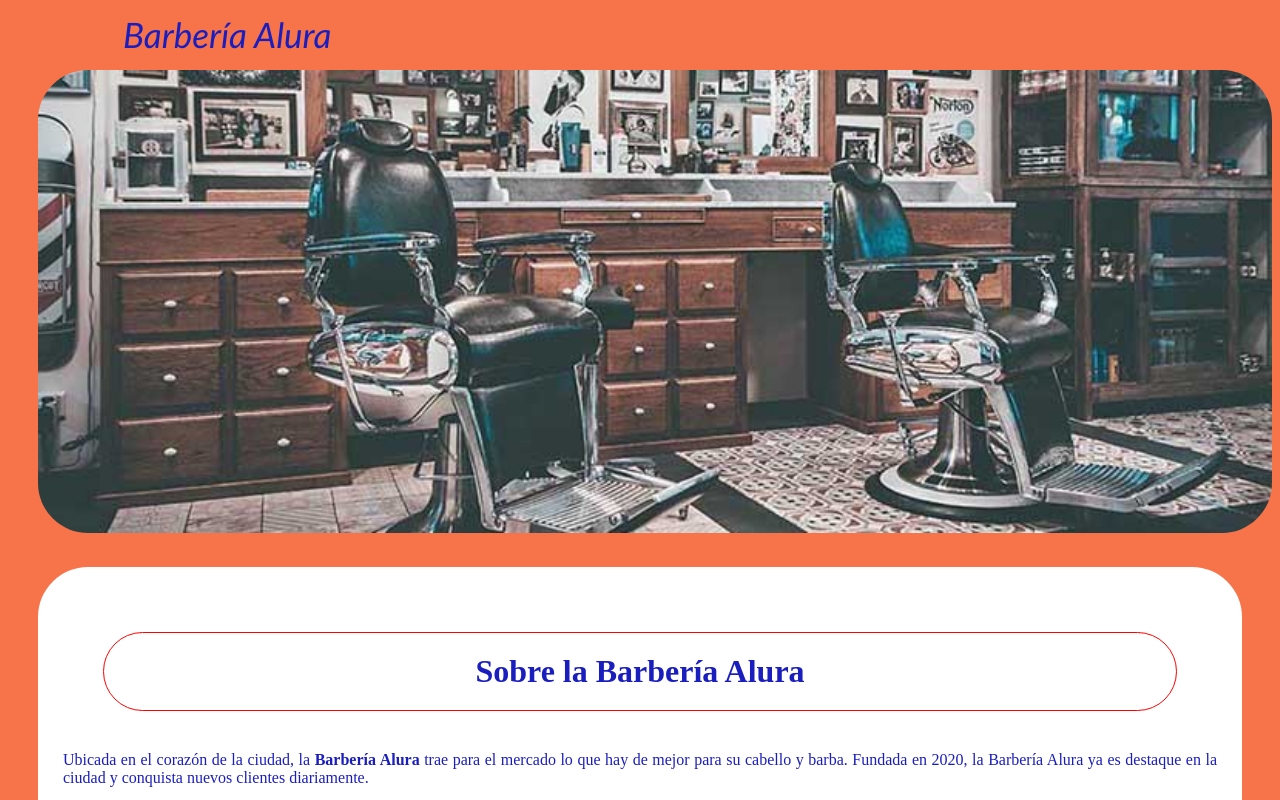
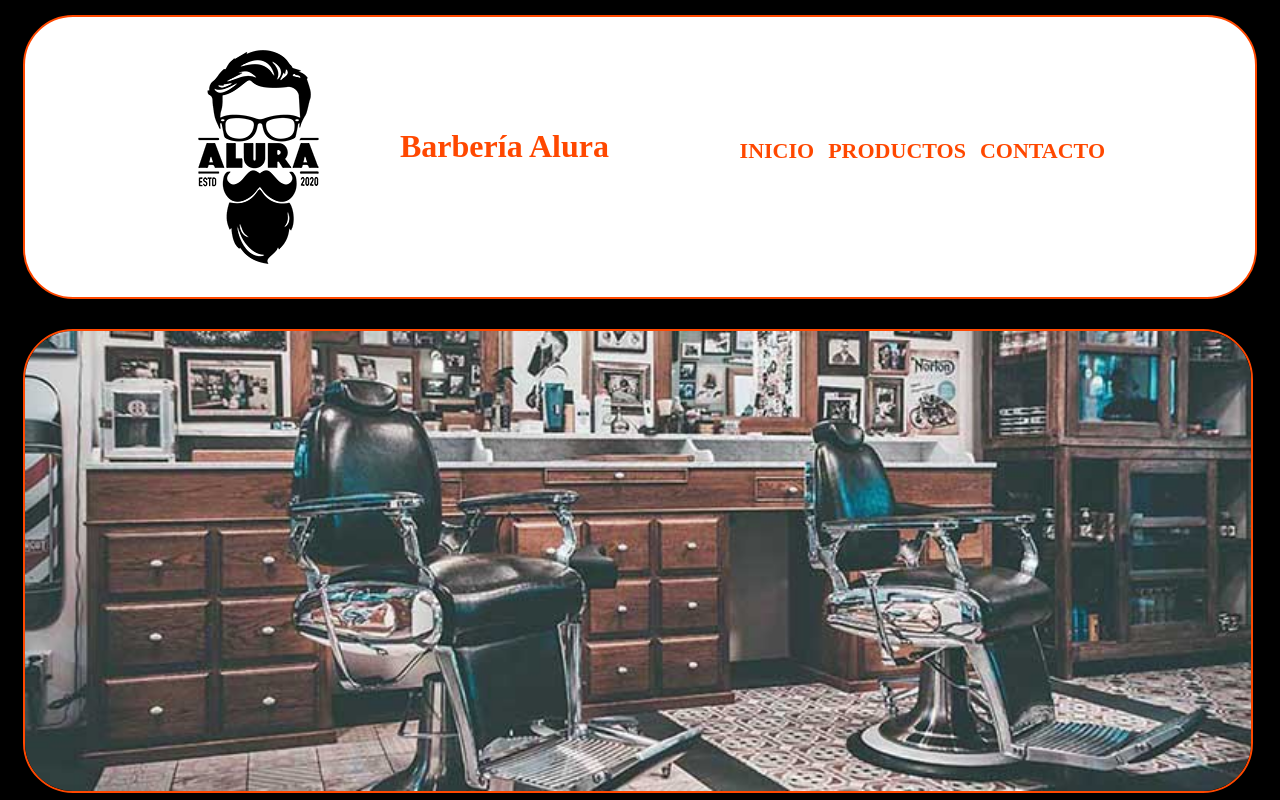
Before and after one commit to AxMar1221/HTML5-CSS3-Part4, a plain HTML site: page index.html in a window 1280 px wide. Shown: the top 800 px of the page. Drawn offline with Linux system fonts and the light colour scheme.

Commit message:
fin de curso

```diff
--- a/index.html
+++ b/index.html
@@ -10,9 +10,27 @@
 </head>
 
 <body>
-    <div>
-        <header>Barbería Alura</header>
-    </div>
+    <header>
+        <div class="box-container">
+            <img src="assets/logo.png" alt="logo-header">
+            <h1>
+                Barbería Alura
+            </h1>
+            <nav>
+                <ul>
+                    <li>
+                        <a href="productos.html">Inicio</a>
+                    </li>
+                    <li>
+                        <a href="#">Productos</a>
+                    </li>
+                    <li>
+                        <a href="#">Contacto</a>
+                    </li>
+                </ul>
+            </nav>
+        </div>
+    </header>
 
     <img id="barber" src="assets/banner.jpg" alt="barber">
     <div class="main-div">
@@ -62,7 +80,6 @@
         </ul>
         <img id="diferenciales" src="assets/diferenciales.jpg" alt="">
     </div>
-    <script></script>
 </body>
 
 </html>
--- /dev/null
+++ b/productos.css
@@ -0,0 +1,89 @@
+body {
+  background-color: #000000;
+  color: #ff4800;
+}
+header {
+  background-color: #ffffff;
+  border: 2px solid #ff4800;
+  border-radius: 50px;
+  padding: 15px 15px;
+  margin: 15px 15px;
+}
+.box-container {
+  position: relative;
+  width: 940px;
+}
+nav {
+  position: absolute;
+  top: 100px;
+  right: 0;
+}
+nav li {
+  display: inline;
+  margin: 5px 5px;
+}
+nav a {
+  text-transform: uppercase;
+  color: #ff4800;
+  font-weight: bold;
+  font-size: 22px;
+  text-decoration: none;
+}
+nav a:hover {
+    color: #dcca02;
+    text-decoration: underline;
+}
+.products {
+  width: 940px;
+  margin: 0 auto;
+  padding: 50px;
+}
+.products li {
+  background-color: #ffffff;
+  display: inline-block;
+  border: 3px solid #ff4800;
+  border-radius: 50px;
+  padding: 30px 10px;
+  box-sizing: border-box;
+  text-align: center;
+  width: 30%;
+  vertical-align: top;
+  margin: 0 1.5%;
+  border-bottom-width: 15px;
+}
+.products li:hover {
+    border-color: #dcca02;
+    color: #dcca02;
+    cursor: pointer;
+}
+.products h2 {
+  font-size: 25px;
+  font-weight: bold;
+  text-transform: uppercase;
+}
+.products li:hover h2 {
+    font-size: 27px;
+}
+.product-desc {
+  font-size: 20px;
+}
+.product-price {
+  font-size: 20px;
+  font-weight: bold;
+  margin-top: 15px;
+}
+.img-products {
+  border: 5px solid #ff4800;
+  border-radius: 50%;
+}
+.img-products:hover {
+    border-color: #dcca02;
+    color: #dcca02;
+}
+
+footer {
+    text-align: center;
+    color: #ffffff;
+    background-image: url(assets/bg.jpg);
+    padding: 15px 15px;
+}
--- /dev/null
+++ b/reset.css
@@ -0,0 +1,48 @@
+/* http://meyerweb.com/eric/tools/css/reset/
+   v2.0 | 20110126
+   License: none (public domain)
+*/
+
+html, body, div, span, applet, object, iframe,
+h1, h2, h3, h4, h5, h6, p, blockquote, pre,
+a, abbr, acronym, address, big, cite, code,
+del, dfn, em, img, ins, kbd, q, s, samp,
+small, strike, strong, sub, sup, tt, var,
+b, u, i, center,
+dl, dt, dd, ol, ul, li,
+fieldset, form, label, legend,
+table, caption, tbody, tfoot, thead, tr, th, td,
+article, aside, canvas, details, embed,
+figure, figcaption, footer, header, hgroup,
+menu, nav, output, ruby, section, summary,
+time, mark, audio, video {
+	margin: 0;
+	padding: 0;
+	border: 0;
+	font-size: 100%;
+	font: inherit;
+	vertical-align: baseline;
+}
+/* HTML5 display-role reset for older browsers */
+article, aside, details, figcaption, figure,
+footer, header, hgroup, menu, nav, section {
+	display: block;
+}
+body {
+	line-height: 1;
+}
+ol, ul {
+	list-style: none;
+}
+blockquote, q {
+	quotes: none;
+}
+blockquote:before, blockquote:after,
+q:before, q:after {
+	content: '';
+	content: none;
+}
+table {
+	border-collapse: collapse;
+	border-spacing: 0;
+}
--- a/styles.css
+++ b/styles.css
@@ -1,29 +1,52 @@
 body {
-    padding: 5px 15px;
-    background-color: #f7734a;
-    color: #1b1ebe;
+    background-color: #000000;
+    color: #ff4800;
 }
 header {
-    padding-left: 100px;
-    font-size: 35px;
-    font-style: italic;
-    font-family: 'Gill Sans', 'Gill Sans MT', Calibri, 'Trebuchet MS', sans-serif;
+    background-color: #ffffff;
+    border: 2px solid #ff4800;
+    border-radius: 50px;
+    padding: 15px 15px;
+    margin: 15px 15px;
+}
+header h1 {
+    position: absolute;
+    top: 75px;
+    left: 230px;
+}
+.box-container {
+    display: flex;
+    flex-direction: row;
+    position: relative;
+    width: 940px;
+    margin: 0 auto;
+}
+nav {
+    position: absolute;
+    top: 90px;
+    right: 0;
+}
+nav li {
+    display: inline;
+    margin: 5px 5px;
+}
+nav a {
+    text-transform: uppercase;
+    color: #ff4800;
+    font-weight: bold;
+    font-size: 22px;
+    text-decoration: none;
 }
 .main-div {
     background-color: #ffffff;
+    border: 2px solid #ff4800;
     border-radius: 50px;
     padding: 25px;
     margin: 15px;
 }
-h1 {
-    text-align: center;
-    border: 1px solid #ff0000;
-    border-radius: 50px;
-    padding: 20px;
-    margin: 40px;
-}
-img {
-    width: 100%;
+#barber {
+    width: 97%;
+    border: 2px solid #ff4800;
     border-radius: 50px;
     margin: 15px;
 }
@@ -31,7 +54,7 @@ p {
     text-align: justify;
 }
 em strong {
-    color: #ff0000;
+    color: #ff4800;
 }
 #mision {
     font-size: 20px;
@@ -41,6 +64,8 @@ h2 {
     text-align: center;
 }
 .diferenciales {
+    border: 2px solid #ff4800;
+    border-radius: 50px;
     background-color: #ffffff;
     border-radius: 50px;
     padding: 25px;
@@ -49,7 +74,7 @@ h2 {
 .items {
     font-style: italic;
 }
-ul {
+.diferenciales ul {
     display: inline-block;
     vertical-align: top;
     width: 20%;
```
Also changed, not shown: productos.html (added, +70 -0 lines), assets/barba.jpg (added), assets/bg.jpg (added), assets/cabello+barba.jpg (added), assets/cabello.jpg (added), assets/logo-blanco.png (added), assets/logo.png (added).
